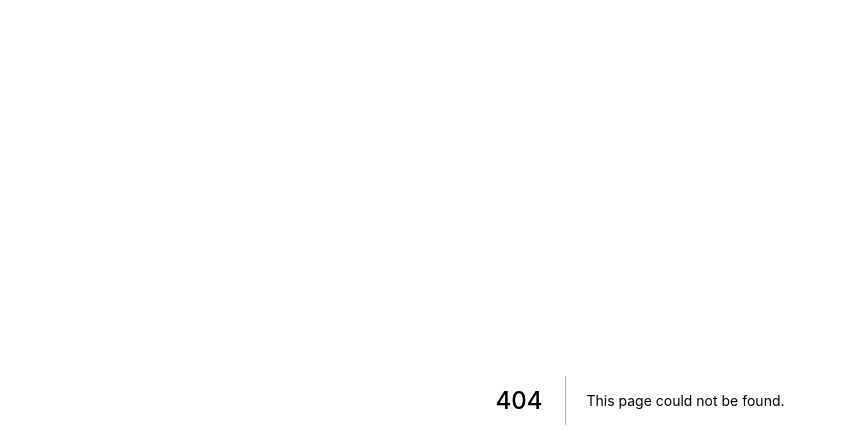
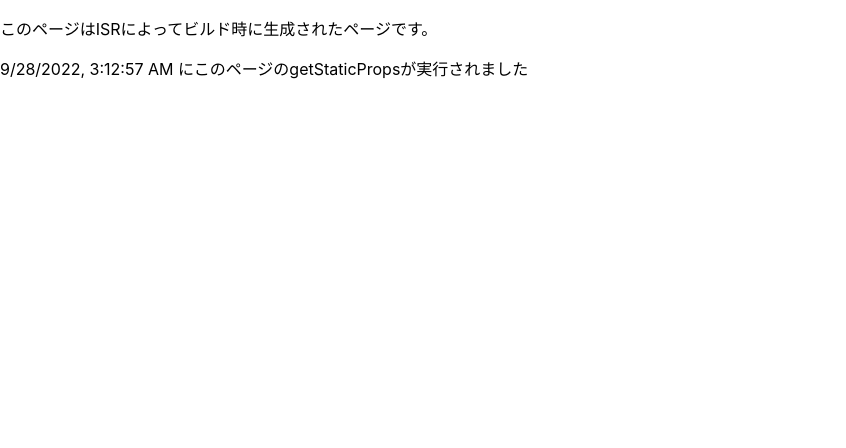
Before and after one commit to TomozQ/next101, a Next.js app: page /isr in a window 1280 px wide. Before the commit this address had no page. Shown: the top 448 px of the page, without its empty margins (0-846 px from the left). Built offline with nearby package versions, Linux system fonts and the light colour scheme.

Commit message:
ISRによるページの実装

```diff
--- /dev/null
+++ b/pages/isr.tsx
@@ -0,0 +1,45 @@
+import { NextPage, GetStaticProps } from "next";
+import Head from "next/head";
+import { useRouter } from "next/router";
+
+type ISRProps = {
+  message: string
+}
+
+// ISRPropsを受けるNextPageの型
+const ISR: NextPage<ISRProps> = (props) => {
+  const { message } = props
+  const router = useRouter()
+
+  if (router.isFallback) {
+    return <div>Loading...</div>
+  }
+
+  return (
+    <div>
+      <Head>
+        <title>Create Next App</title>
+        <link rel="icon" href="/favicon.ico" />
+      </Head>
+      <main>
+        <p>このページはISRによってビルド時に生成されたページです。</p>
+        <p>{ message }</p>
+      </main>
+    </div>
+  )
+}
+
+export const getStaticProps: GetStaticProps<ISRProps> = async (context) => {
+  const timestamp = new Date().toLocaleString()
+  const message = `${timestamp} にこのページのgetStaticPropsが実行されました`
+
+  return {
+    props: {
+      message
+    },
+    // ページの有効期間を秒単位で指定
+    revalidate: 60,
+  }
+}
+
+export default ISR
```
